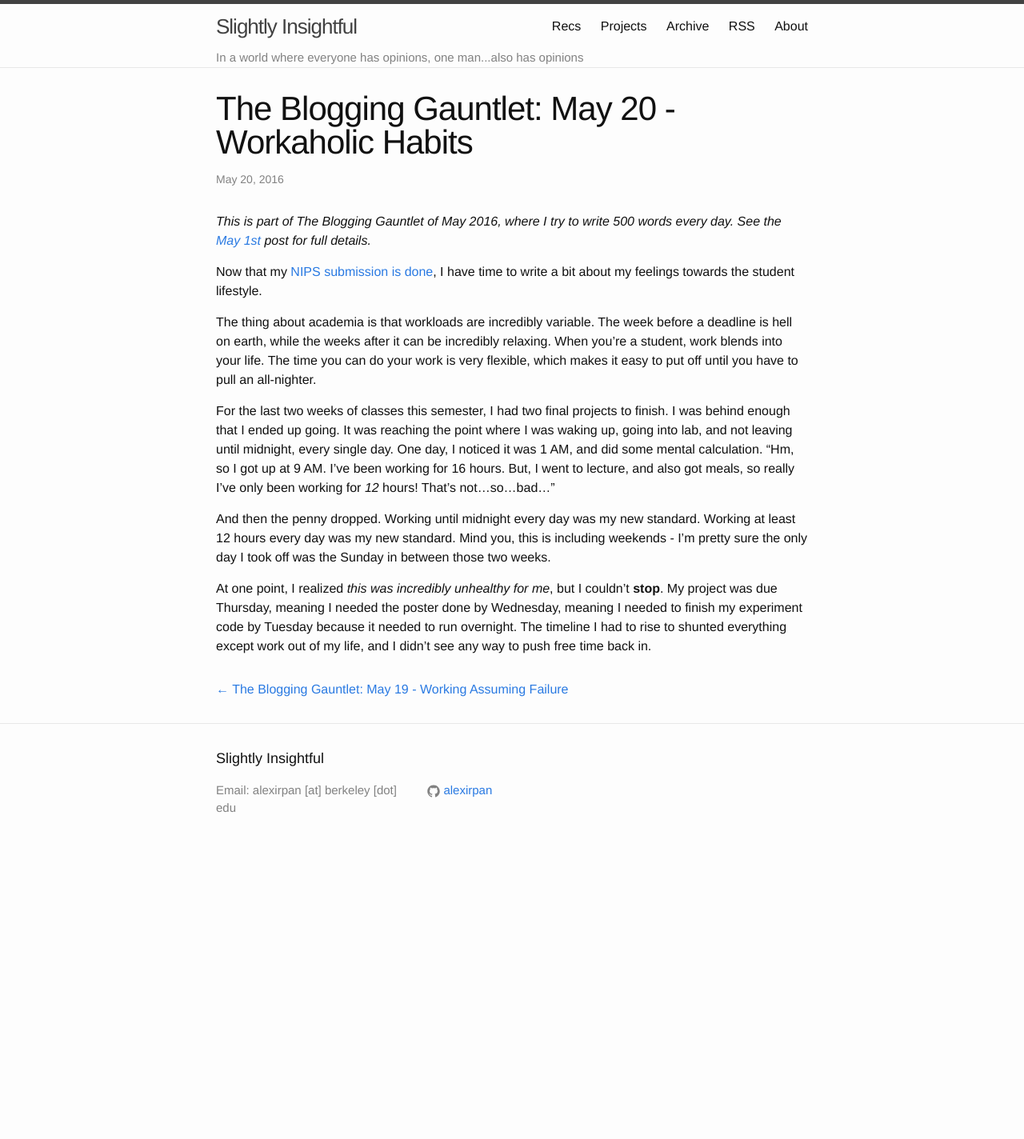
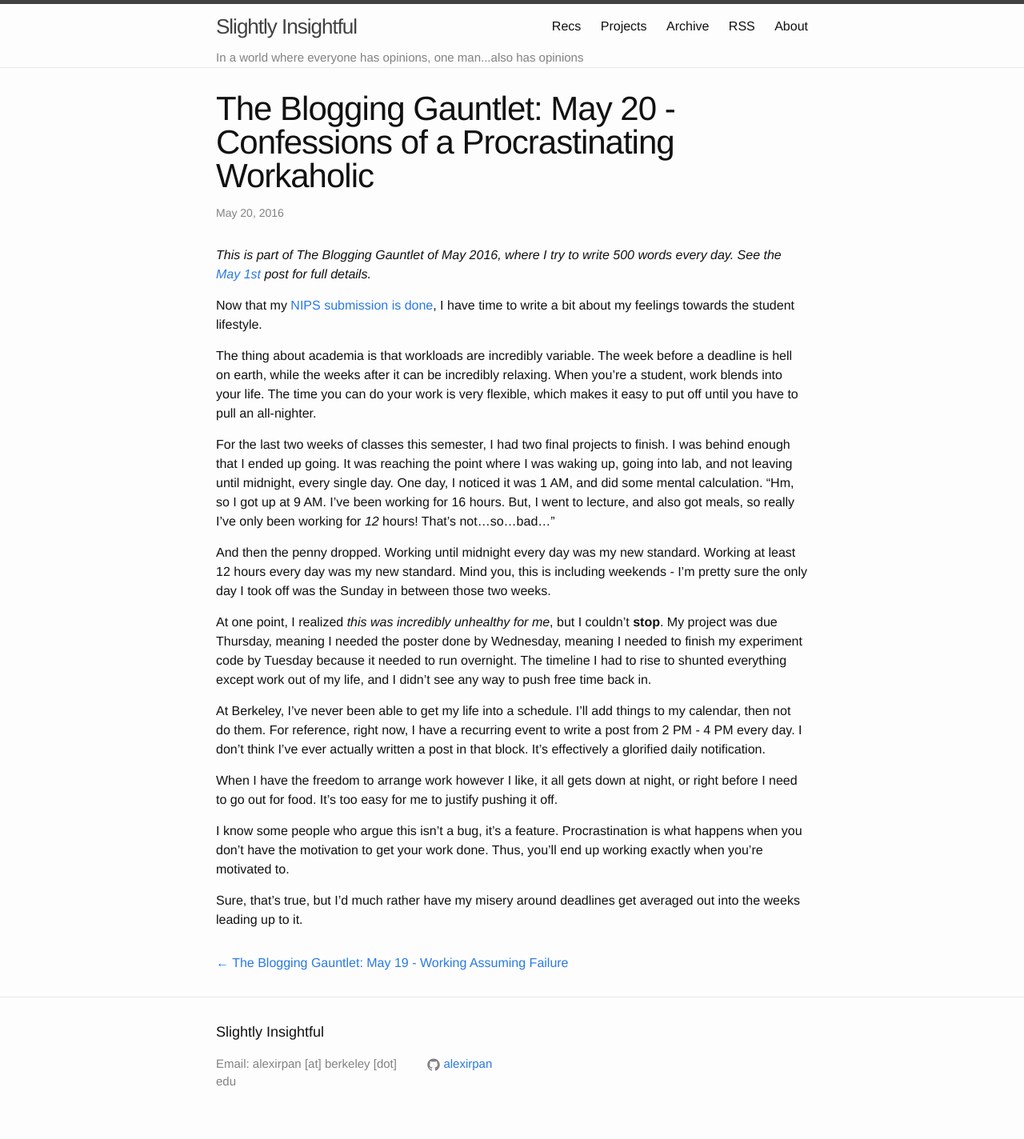
Before and after one commit to alexirpan/alexirpan.github.io, a Jekyll site: the page built from _posts/may2016/2016-05-20-may-20.markdown, in a window 1280 px wide. Shown: the whole page at 80% size. Built offline with Jekyll 4.4.1, drawn with Linux system fonts in a browser that asks for light colours; before the commit the page ends 1082 px from its top, so only the background shows below that.

Commit message:
Need to decide what point I want to convey here

```diff
--- a/_posts/may2016/2016-05-20-may-20.markdown
+++ b/_posts/may2016/2016-05-20-may-20.markdown
@@ -1,6 +1,6 @@
 ---
 layout: post
-title:  "The Blogging Gauntlet: May 20 - Workaholic Habits"
+title:  "The Blogging Gauntlet: May 20 - Confessions of a Procrastinating Workaholic"
 date:   2016-05-20 16:05:00 -0700
 ---
 
@@ -34,3 +34,20 @@ done by Wednesday, meaning I needed to finish my experiment code by Tuesday
 because it needed to run overnight. The timeline I had to rise to shunted
 everything except work out of my life, and I didn't see any way to push free time
 back in.
+
+At Berkeley, I've never been able to get my life into a schedule. I'll add
+things to my calendar, then not do them. For reference, right now, I have
+a recurring event to write a post from 2 PM - 4 PM every day. I don't think
+I've ever actually written a post in that block. It's effectively a glorified
+daily notification.
+
+When I have the freedom to arrange work however I like, it all gets down at
+night, or right before I need to go out for food. It's too easy for me
+to justify pushing it off.
+
+I know some people who argue this isn't a bug, it's a feature. Procrastination
+is what happens when you don't have the motivation to get your work done.
+Thus, you'll end up working exactly when you're motivated to.
+
+Sure, that's true, but I'd much rather have my misery around deadlines get
+averaged out into the weeks leading up to it.
```
